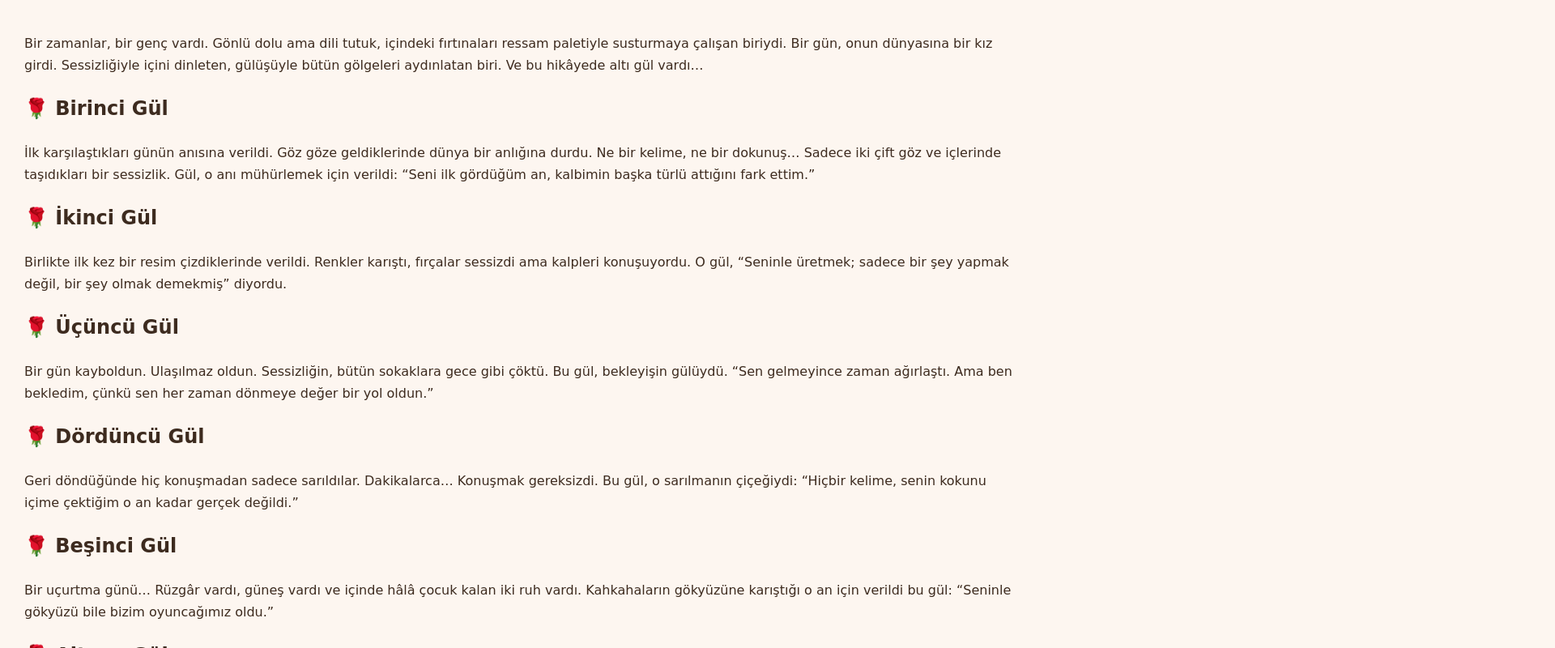
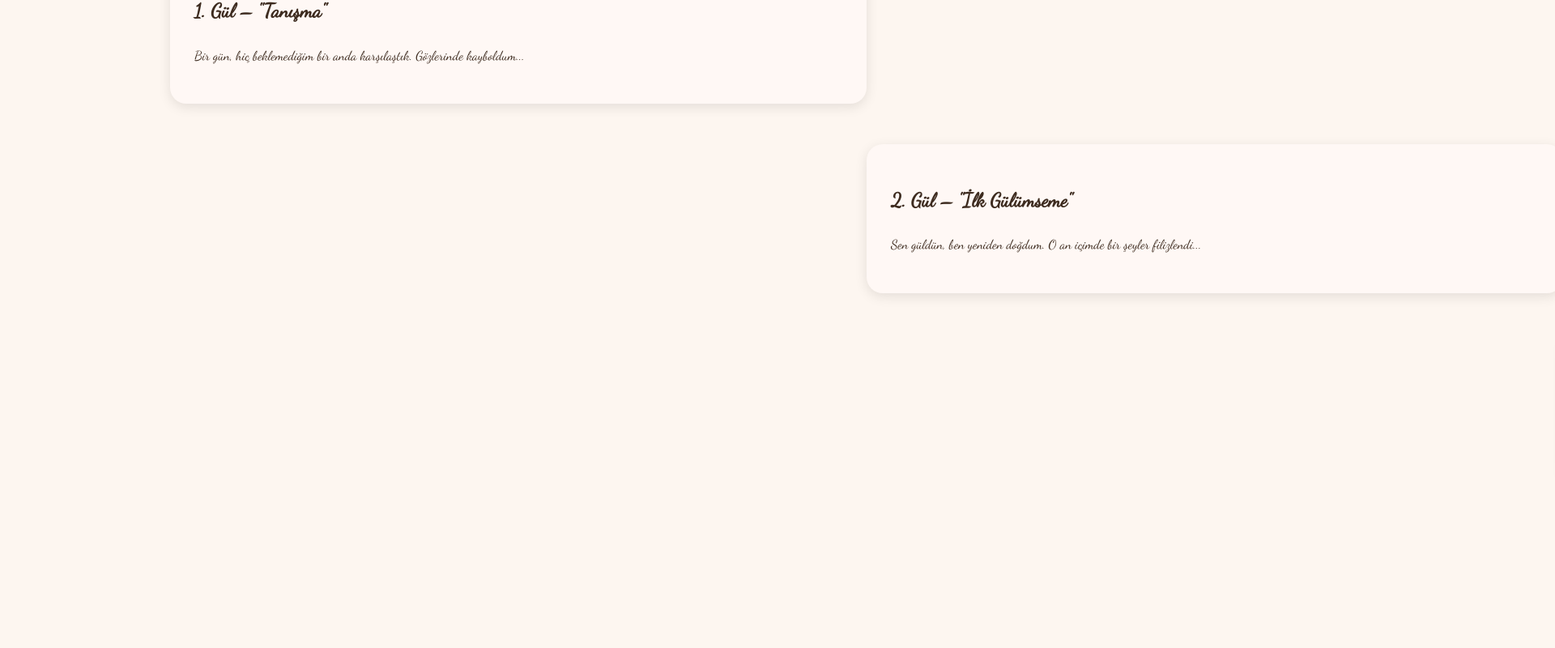
Before and after one commit to YusufSerhatEmre/alti-gulun-hikayesi, a plain HTML site: page index.html in a window 1280 px wide. Shown: the part 136-936 px from the top of the page at 81% size, 1920 px wide, since content can reach past the window. Drawn offline with Linux system fonts and the light colour scheme.

Commit message:
Update index.html

```diff
--- a/index.html
+++ b/index.html
@@ -3,46 +3,81 @@
 <head>
   <meta charset="UTF-8" />
   <meta name="viewport" content="width=device-width, initial-scale=1.0" />
-  <title>Altı Gülün Hikâyesi</title>
-  <link rel="stylesheet" href="style.css" />
+  <title>Altı Gülün Hikayesi</title>
+  <link href="https://fonts.googleapis.com/css2?family=Dancing+Script&display=swap" rel="stylesheet">
+  <link rel="stylesheet" href="style.css">
 </head>
 <body>
-  <div class="container">
-    <h1>Altı Gülün Hikâyesi</h1>
+  <div class="book">
+    <div class="page" id="page1">
+      <h2>1. Gül – "Tanışma"</h2>
+      <p>Bir gün, hiç beklemediğim bir anda karşılaştık. Gözlerinde kayboldum...</p>
+    </div>
+    <div class="page" id="page2">
+      <h2>2. Gül – "İlk Gülümseme"</h2>
+      <p>Sen güldün, ben yeniden doğdum. O an içimde bir şeyler filizlendi...</p>
+    </div>
+    <div class="page" id="page3">
+      <h2>3. Gül – "Birlikte Geçen Zaman"</h2>
+      <p>Beraber yaptığımız her şey bir tablo gibiydi. Fırçayı sen tutuyordun...</p>
+    </div>
+    <div class="page" id="page4">
+      <h2>4. Gül – "Zor Zamanlar"</h2>
+      <p>Her güzel şeyin sınandığı gibi biz de sınandık. Ama içimdeki sevgi hep oradaydı...</p>
+    </div>
+    <div class="page" id="page5">
+      <h2>5. Gül – "Uzaklık"</h2>
+      <p>Sessizliğin içinde sesini aradım. Bir çiçek gibi bekledim güneşi...</p>
+    </div>
+    <div class="page" id="page6">
+      <h2>6. Gül – "Veda ve Umut"</h2>
+      <p>Belki de bazı vedalar bir başlangıçtır. Güller solar ama anılar kalır...</p>
+    </div>
+  </div>
 
-    <section>
-      <p>Bir zamanlar, bir genç vardı. Gönlü dolu ama dili tutuk, içindeki fırtınaları ressam paletiyle susturmaya çalışan biriydi. Bir gün, onun dünyasına bir kız girdi. Sessizliğiyle içini dinleten, gülüşüyle bütün gölgeleri aydınlatan biri. Ve bu hikâyede altı gül vardı…</p>
-    </section>
+  <audio id="voice" controls style="display:none"></audio>
+  <audio id="music" autoplay loop>
+    <source src="https://cdn.pixabay.com/audio/2022/03/01/audio_9a5a67a95c.mp3" type="audio/mp3">
+  </audio>
 
-    <section>
-      <h2>🌹 Birinci Gül</h2>
-      <p>İlk karşılaştıkları günün anısına verildi. Göz göze geldiklerinde dünya bir anlığına durdu. Ne bir kelime, ne bir dokunuş… Sadece iki çift göz ve içlerinde taşıdıkları bir sessizlik. Gül, o anı mühürlemek için verildi: “Seni ilk gördüğüm an, kalbimin başka türlü attığını fark ettim.”</p>
-    </section>
+  <script>
+    const pages = document.querySelectorAll('.page');
+    let current = 0;
+    const voice = document.getElementById('voice');
 
-    <section>
-      <h2>🌹 İkinci Gül</h2>
-      <p>Birlikte ilk kez bir resim çizdiklerinde verildi. Renkler karıştı, fırçalar sessizdi ama kalpleri konuşuyordu. O gül, “Seninle üretmek; sadece bir şey yapmak değil, bir şey olmak demekmiş” diyordu.</p>
-    </section>
+    const texts = [
+      "Bir gün, hiç beklemediğim bir anda karşılaştık. Gözlerinde kayboldum.",
+      "Sen güldün, ben yeniden doğdum. O an içimde bir şeyler filizlendi.",
+      "Beraber yaptığımız her şey bir tablo gibiydi. Fırçayı sen tutuyordun.",
+      "Her güzel şeyin sınandığı gibi biz de sınandık. Ama içimdeki sevgi hep oradaydı.",
+      "Sessizliğin içinde sesini aradım. Bir çiçek gibi bekledim güneşi.",
+      "Belki de bazı vedalar bir başlangıçtır. Güller solar ama anılar kalır."
+    ];
 
-    <section>
-      <h2>🌹 Üçüncü Gül</h2>
-      <p>Bir gün kayboldun. Ulaşılmaz oldun. Sessizliğin, bütün sokaklara gece gibi çöktü. Bu gül, bekleyişin gülüydü. “Sen gelmeyince zaman ağırlaştı. Ama ben bekledim, çünkü sen her zaman dönmeye değer bir yol oldun.”</p>
-    </section>
+    function speak(text) {
+      const msg = new SpeechSynthesisUtterance(text);
+      msg.lang = "tr-TR";
+      msg.pitch = 1;
+      msg.rate = 0.95;
+      msg.voice = speechSynthesis.getVoices().find(v => v.name.includes("Female") || v.name.includes("Kadın")) || null;
+      speechSynthesis.speak(msg);
+    }
 
-    <section>
-      <h2>🌹 Dördüncü Gül</h2>
-      <p>Geri döndüğünde hiç konuşmadan sadece sarıldılar. Dakikalarca… Konuşmak gereksizdi. Bu gül, o sarılmanın çiçeğiydi: “Hiçbir kelime, senin kokunu içime çektiğim o an kadar gerçek değildi.”</p>
-    </section>
+    function showPage(index) {
+      pages.forEach((page, i) => {
+        page.style.transform = `translateX(${(i - index) * 100}%)`;
+      });
+      speak(texts[index]);
+    }
 
-    <section>
-      <h2>🌹 Beşinci Gül</h2>
-      <p>Bir uçurtma günü… Rüzgâr vardı, güneş vardı ve içinde hâlâ çocuk kalan iki ruh vardı. Kahkahaların gökyüzüne karıştığı o an için verildi bu gül: “Seninle gökyüzü bile bizim oyuncağımız oldu.”</p>
-    </section>
+    document.body.addEventListener('click', () => {
+      current = (current + 1) % pages.length;
+      showPage(current);
+    });
 
-    <section>
-      <h2>🌹 Altıncı Gül</h2>
-      <p>İşte o gül… Hepsinden farklı. Sessiz bir geceye, hüzünle bakan bir resme benziyor. Araya mesafelerin, suskunlukların girdiği bir döneme ait. Ama aynı zamanda umut taşıyor. Çünkü o gül, şunu söylüyor: “Biliyorum, bazen uzaklaştık, sustuk, kaybolduk… Ama sana olan sevgim hiçbir zaman eksilmedi. Bu altıncı gül, her şeye rağmen hâlâ senin için atan bir kalbin gülü…”</p>
-    </section>
-  </div>
+    window.onload = () => {
+      showPage(current);
+    };
+  </script>
 </body>
 </html>
```
